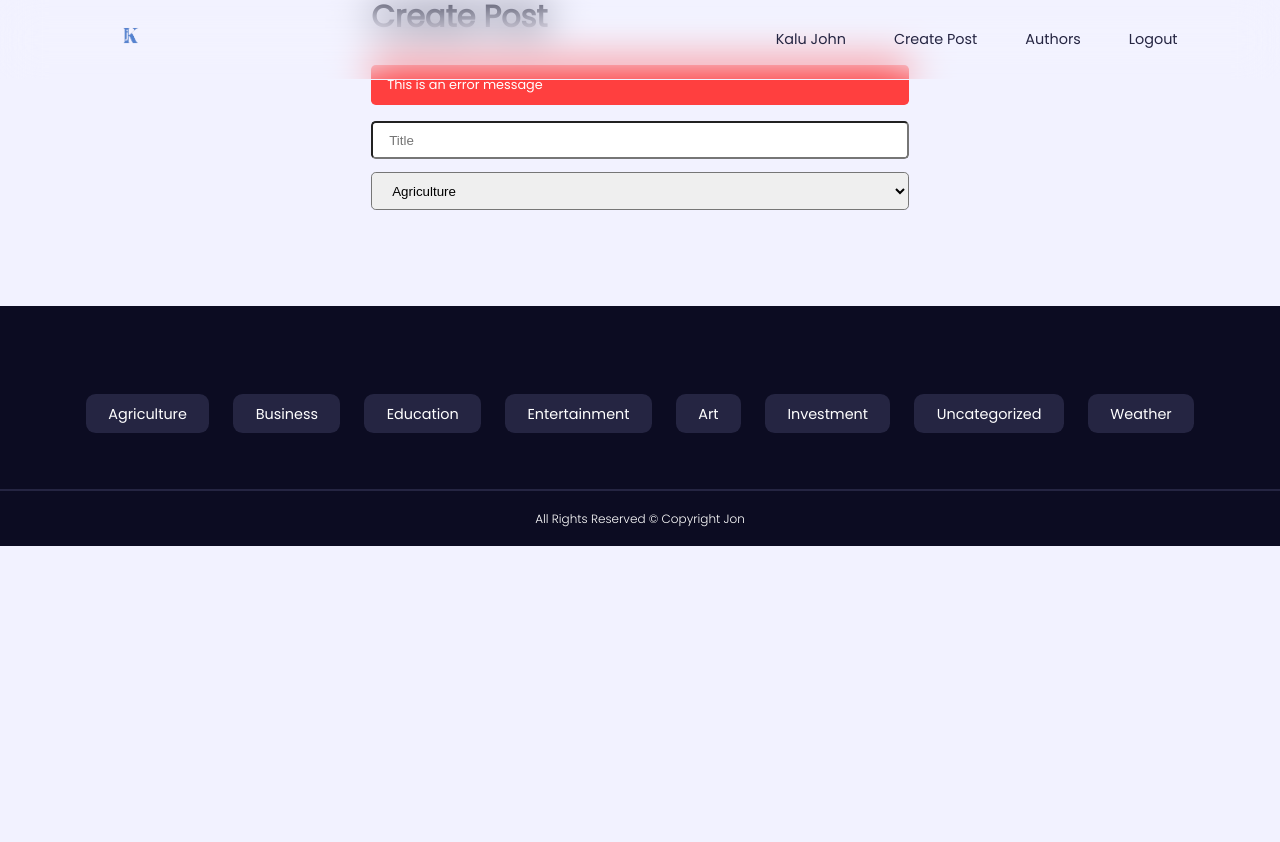
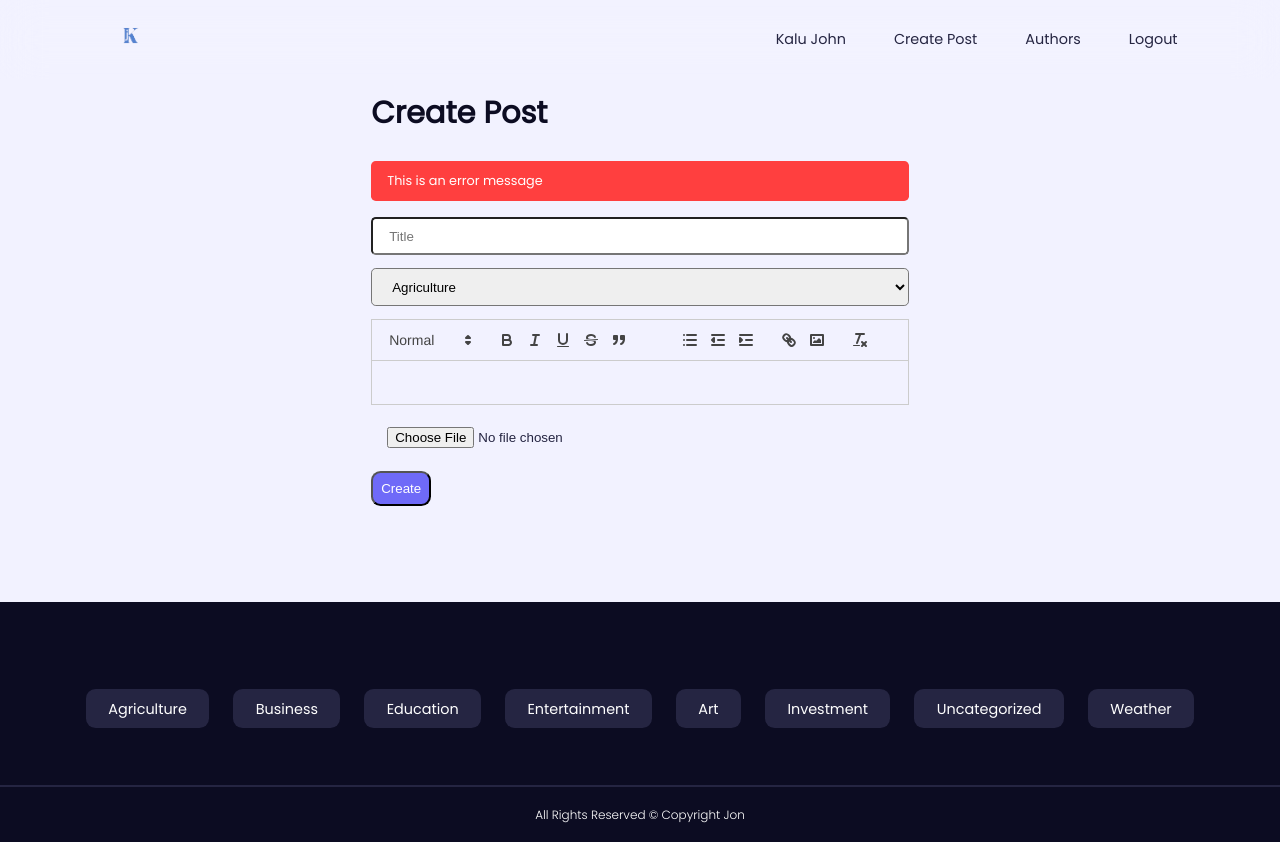
Before and after one commit to Johnni12/MERN-blog-app, a React (Vite) app: page /create in a window 1280 px wide. Before the commit the page ends 800 px from the top, so only its background shows below. Built offline with nearby package versions, Linux system fonts and the light colour scheme.

Commit message:
Create post

```diff
--- a/package.json
+++ b/package.json
@@ -13,6 +13,7 @@
     "react": "^18.2.0",
     "react-dom": "^18.2.0",
     "react-icons": "^5.0.1",
+    "react-quill": "^2.0.0",
     "react-router": "^6.21.3",
     "react-router-dom": "^6.21.3"
   },
--- a/src/pages/CreatePost.jsx
+++ b/src/pages/CreatePost.jsx
@@ -1,4 +1,6 @@
 import React, { useState } from 'react'
+import ReactQuill from 'react-quill'
+import 'react-quill/dist/quill.snow.css'
 
 const CreatePost = () => {
   const [title, setTitle] = useState('')
@@ -47,7 +49,7 @@ const CreatePost = () => {
   ]
 
   return (
-    <div className='create-post'>
+    <section className='create-post'>
       <div className='container'>
         <h2>Create Post</h2>
         <p className='form__error-message'>This is an error message</p>
@@ -65,12 +67,27 @@ const CreatePost = () => {
             onChange={(e) => setCategory(e.target.value)}
           >
             {POST_CATEGORIES.map((cat) => (
-              <option>{cat}</option>
+              <option key={cat}>{cat}</option>
             ))}
           </select>
+          <ReactQuill
+            modules={modules}
+            formats={formats}
+            value={description}
+            onChange={setDescription}
+          />
+          <input
+            type='file'
+            onChange={(e) => setThumbnail(e.target.files[0])}
+            accept='png,jpeg,jpg'
+          />
+
+          <button type='submit' className='btn primary'>
+            Create
+          </button>
         </form>
       </div>
-    </div>
+    </section>
   )
 }
 
```
Also changed, not shown: 1 other file (tests, documents, lock files or other folders).
